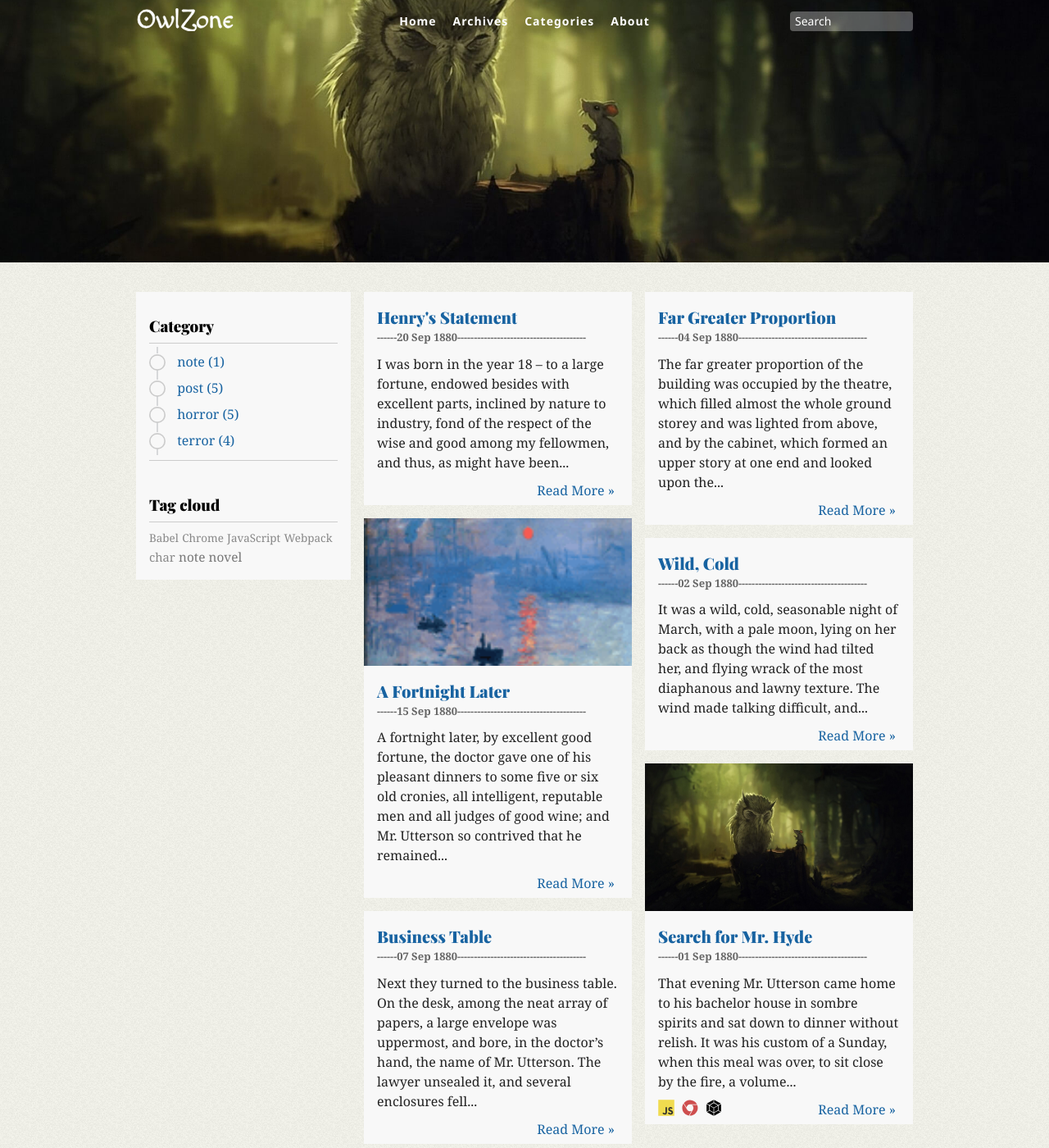
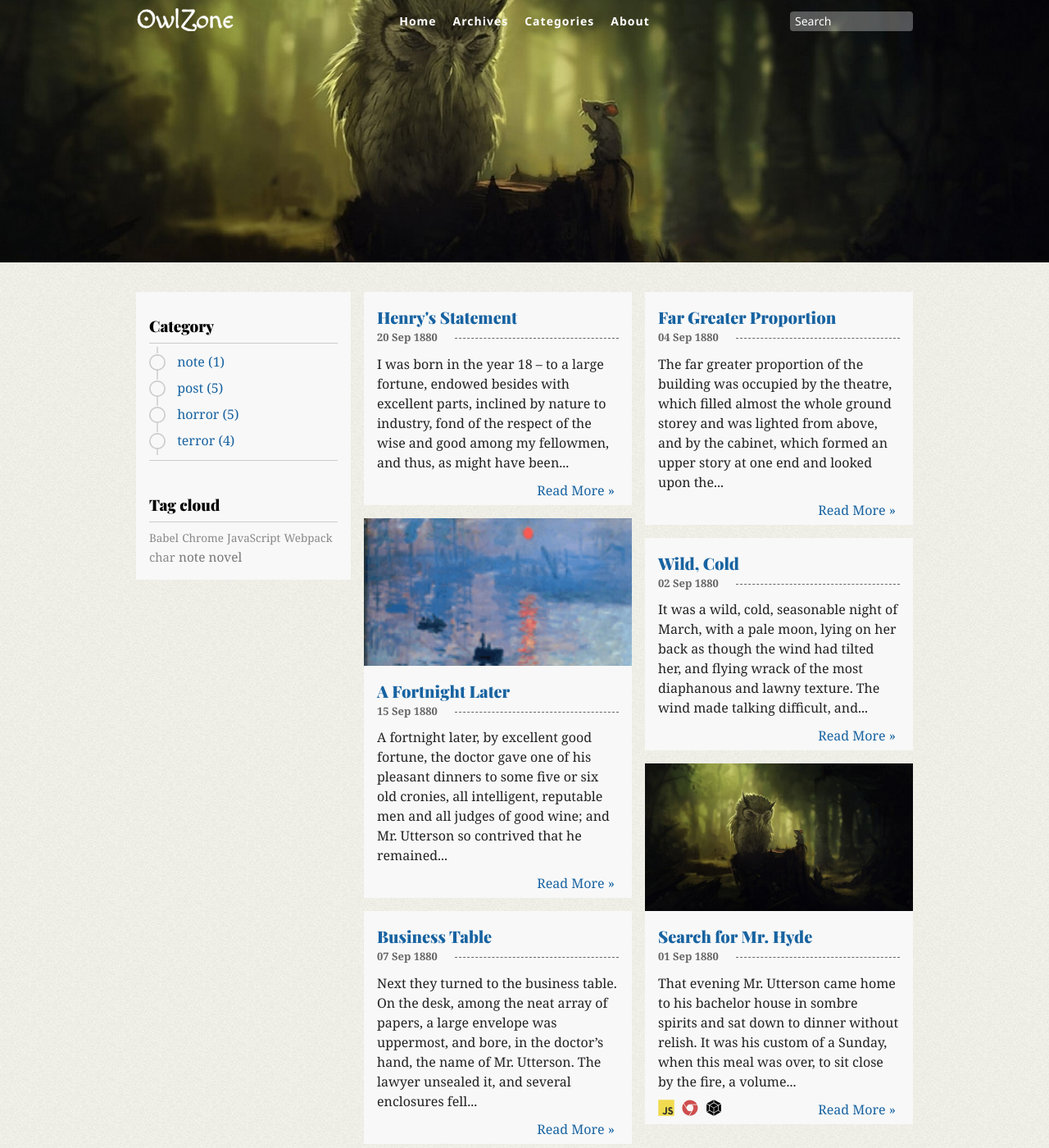
Before and after one commit to mapkts/owlzone, a Jekyll site: the page built from index.html, in a window 1280 px wide and 1400 px high. Shown: the whole window at 82% size. Built offline with Jekyll 4.4.1, drawn with Linux system fonts in a browser that asks for light colours; the list of posts is cut into pages by our own code.

Commit message:
rollback because someone broken

```diff
--- a/assets/css/style.css
+++ b/assets/css/style.css
@@ -534,16 +534,13 @@
 	font-weight: 900;
 	color: #666;
 }
-.post-date:before {
-	content: "---";
-}
 .post-date:after {
-	content: "---------------------------------------";
-	/* left: 111px;
+	content: "";
+	left: 111px;
 	border-top: 1px dashed;
 	position: absolute;
 	top: 10px;
-	right: 16px; */
+	right: 16px;
 }
 .post-excerpt {
 	padding: 10px 16px;
--- a/index.html
+++ b/index.html
@@ -13,7 +13,7 @@
 
 					<h2 class="post-title"><a href="{{ post.url }}">{{ post.title }}</a></h2>
 
-					<div class="post-date">---<time>{{ post.date | date_to_string }}</time></div>
+					<div class="post-date"><time>{{ post.date | date_to_string }}</time></div>
 
 					<div class="post-excerpt">
 						{{ post.content | truncatewords: 40 }}
```
